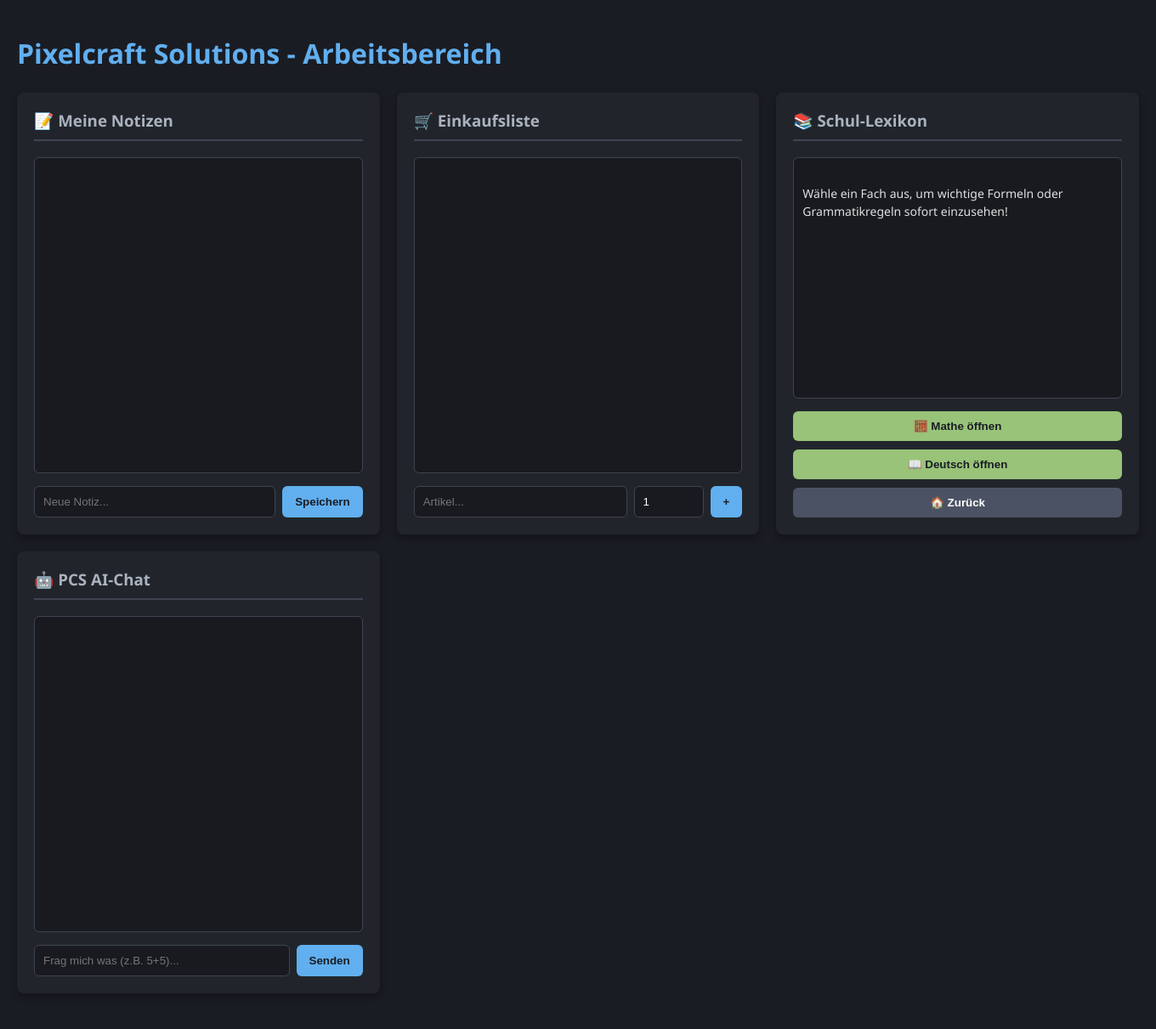
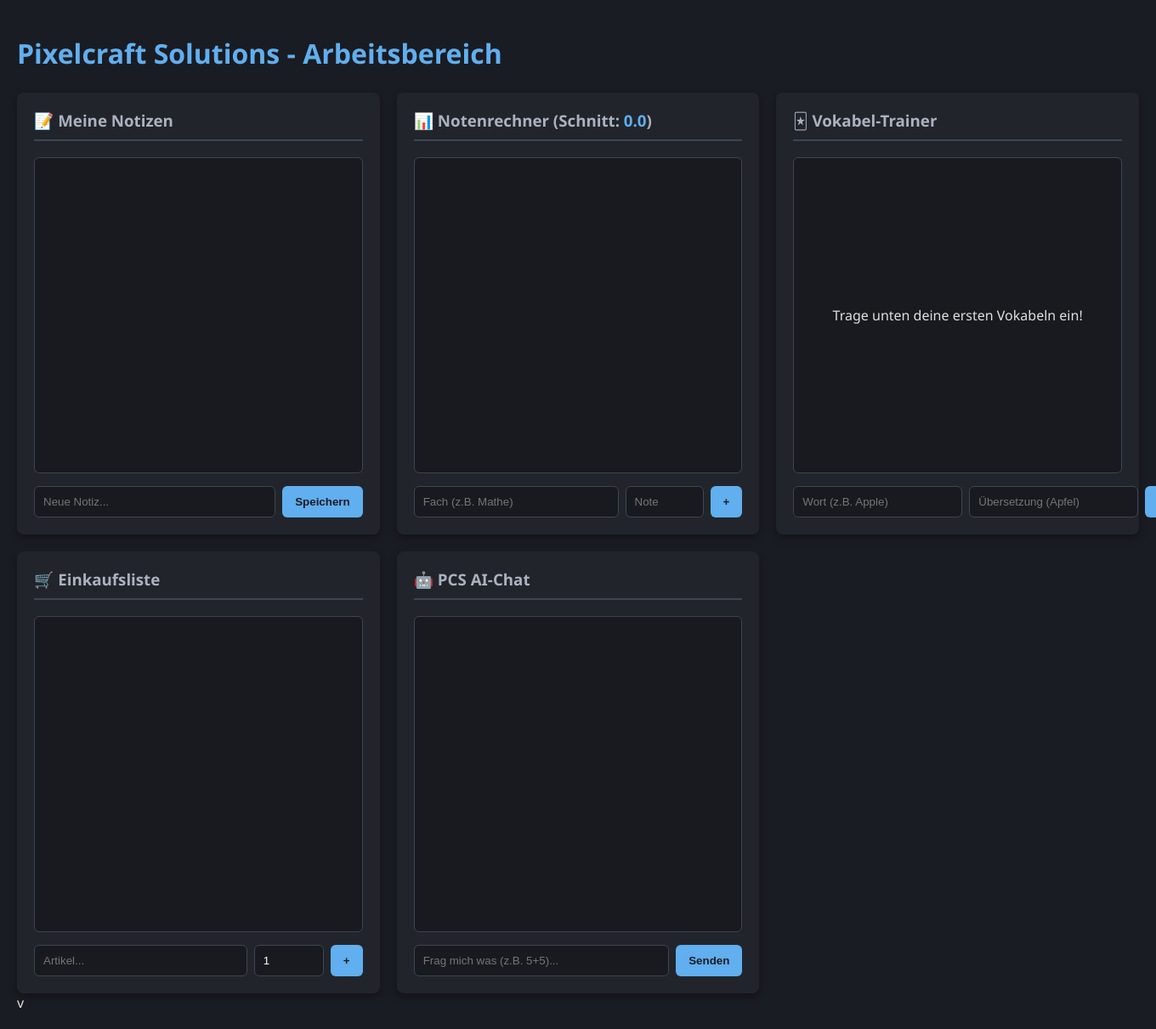
Before and after one commit to Skyguy1710/Pixelcraft-solutions, a Flask app: page / in a window 1360 px wide; the page is wider, and only the part inside the window is pictured. Shown: that part at 85% size. Before the commit the page ends 1149 px from the top of that part, so only its background shows below. Run offline with Flask 3, Linux system fonts and the light colour scheme.

Commit message:
Refactor index.html with new features and styles

```diff
--- a/templates/index.html
+++ b/templates/index.html
@@ -60,7 +60,7 @@
             display: flex;
             gap: 8px;
         }
-        input[type="text"], input[type="number"] {
+        input[type="text"], input[type="number"], select {
             padding: 10px;
             border-radius: 6px;
             border: 1px solid #3e4451;
@@ -69,7 +69,6 @@
             outline: none;
         }
         input[type="text"] { flex-grow: 1; }
-        input[type="number"] { width: 60px; }
 
         button {
             padding: 10px 15px;
@@ -82,6 +81,7 @@
             transition: background 0.2s;
         }
         button:hover { background-color: #498cd6; }
+
         .btn-delete {
             background-color: #e06c75;
             color: white;
@@ -89,12 +89,32 @@
             font-size: 12px;
         }
         .btn-delete:hover { background-color: #be5046; }
-        .lexikon-btn {
+
+        .btn-share {
             background-color: #98c379;
-            margin-bottom: 5px;
-            width: 100%;
+            color: #1a1c23;
+            padding: 4px 8px;
+            font-size: 12px;
+            margin-right: 5px;
         }
-        .lexikon-btn:hover { background-color: #7d9e61; }
+
+        /* Flashcard Styling */
+        .flashcard {
+            background: #282c34;
+            border: 2px solid #61afef;
+            border-radius: 8px;
+            height: 120px;
+            display: flex;
+            justify-content: center;
+            align-items: center;
+            font-size: 1.2rem;
+            font-weight: bold;
+            cursor: pointer;
+            text-align: center;
+            user-select: none;
+            margin-bottom: 15px;
+            padding: 10px;
+        }
     </style>
 </head>
 <body>
@@ -102,18 +122,21 @@
     <h1>Pixelcraft Solutions - Arbeitsbereich</h1>
 
     <div class="container">
-        <!-- Notizen -->
+        <!-- 📝 Notizen (Mit Quick-Share) -->
         <div class="card">
             <h3>📝 Meine Notizen</h3>
             <div class="list-box">
                 {% for notiz in notizen %}
                     <div class="item">
                         <span>{{ notiz }}</span>
-                        <form method="POST" style="margin:0;">
+                        <div>
+                            <button type="button" class="btn-share" onclick="shareItem('{{ notiz }}')">🔗 Share</button>
+                            <form method="POST" style="display:inline;">
                                 <input type="hidden" name="action" value="del_notiz">
                                 <input type="hidden" name="index" value="{{ loop.index0 }}">
                                 <button type="submit" class="btn-delete">X</button>
                             </form>
+                        </div>
                     </div>
                 {% endfor %}
             </div>
@@ -124,15 +147,15 @@
             </form>
         </div>
 
-        <!-- Einkaufsliste mit Anzahl -->
+        <!-- 📊 Noten- & Schnitt-Rechner -->
         <div class="card">
-            <h3>🛒 Einkaufsliste</h3>
+            <h3>📊 Notenrechner (Schnitt: <span style="color:#61afef;">{{ schnitt }}</span>)</h3>
             <div class="list-box">
-                {% for item in einkauf_liste %}
+                {% for item in noten_liste %}
                     <div class="item">
-                        <span>🛍️ {{ item }}</span>
+                        <span>📖 {{ item }}</span>
                         <form method="POST" style="margin:0;">
-                            <input type="hidden" name="action" value="del_einkauf">
+                            <input type="hidden" name="action" value="del_note">
                             <input type="hidden" name="index" value="{{ loop.index0 }}">
                             <button type="submit" class="btn-delete">X</button>
                         </form>
@@ -140,27 +163,60 @@
                 {% endfor %}
             </div>
             <form method="POST">
-                <input type="hidden" name="action" value="add_einkauf">
-                <input type="text" name="einkauf_item" placeholder="Artikel..." required style="flex-grow:2;">
-                <input type="number" name="einkauf_menge" value="1" min="1" required>
+                <input type="hidden" name="action" value="add_note">
+                <input type="text" name="fach" placeholder="Fach (z.B. Mathe)" required>
+                <input type="number" name="note" placeholder="Note" min="1" max="6" step="0.1" required style="width:70px;">
                 <button type="submit">+</button>
             </form>
         </div>
 
-        <!-- Wissens-Lexikon (Mathe & Deutsch) -->
+        <!-- 🃏 Vokabel-Trainer (Flashcards) -->
         <div class="card">
-            <h3>📚 Schul-Lexikon</h3>
-            <div class="list-box" id="lexikon-content" style="font-size: 14px; line-height: 1.5;">
-                Wähle ein Fach aus, um wichtige Formeln oder Grammatikregeln sofort einzusehen!
+            <h3>🃏 Vokabel-Trainer</h3>
+            {% if vokabeln_liste %}
+                <div class="flashcard" id="card" onclick="flipCard()">Klick zum Starten</div>
+                <div style="display:flex; gap:10px; margin-bottom:10px;">
+                    <button type="button" onclick="nextCard()" style="flex-grow:1;">Nächste Karte ➔</button>
                 </div>
-            <div style="display: flex; flex-direction: column; gap: 5px;">
-                <button type="button" class="lexikon-btn" onclick="showMathe()">🧮 Mathe öffnen</button>
-                <button type="button" class="lexikon-btn" onclick="showDeutsch()">📖 Deutsch öffnen</button>
-                <button type="button" onclick="showHome()" style="background-color: #4b5263; color: white;">🏠 Zurück</button>
+            {% else %}
+                <div class="list-box" style="display:flex; align-items:center; justify-content:center;">Trage unten deine ersten Vokabeln ein!</div>
+            {% endif %}
+
+            <form method="POST">
+                <input type="hidden" name="action" value="add_vokabel">
+                <input type="text" name="wort" placeholder="Wort (z.B. Apple)" required>
+                <input type="text" name="uebersetzung" placeholder="Übersetzung (Apfel)" required>
+                <button type="submit">+</button>
+            </form>
+        </div>
+
+        <!-- 🛒 Einkaufsliste -->
+        <div class="card">
+            <h3>🛒 Einkaufsliste</h3>
+            <div class="list-box">
+                {% for item in einkauf_liste %}
+                    <div class="item">
+                        <span>🛍️ {{ item }}</span>
+                        <div>
+                            <button type="button" class="btn-share" onclick="shareItem('{{ item }}')">🔗 Share</button>
+                            <form method="POST" style="display:inline;">
+                                <input type="hidden" name="action" value="del_einkauf">
+                                <input type="hidden" name="index" value="{{ loop.index0 }}">
+                                <button type="submit" class="btn-delete">X</button>
+                            </form>
                         </div>
                     </div>
+                {% endfor %}
+            </div>
+            <form method="POST">
+                <input type="hidden" name="action" value="add_einkauf">
+                <input type="text" name="einkauf_item" placeholder="Artikel..." required>
+                <input type="number" name="einkauf_menge" value="1" min="1" required style="width:60px;">
+                <button type="submit">+</button>
+            </form>
+        </div>
 
-        <!-- AI Chat -->
+        <!-- 🤖 PCS AI-Chat -->
         <div class="card">
             <h3>🤖 PCS AI-Chat</h3>
             <div class="list-box">
@@ -177,28 +233,56 @@
     </div>
 
     <script>
-        function showMathe() {
-            document.getElementById('lexikon-content').innerHTML = `
-                <b>🧮 Mathe-Formelsammlung:</b><br>
-                • <b>Fläche Rechteck:</b> $A = a \cdot b$<br>
-                • <b>Umfang Rechteck:</b> $U = 2 \cdot (a + b)$<br>
-                • <b>Pythagoras:</b> $a^2 + b^2 = c^2$<br>
-                • <b>Prozentrechnung:</b> $P = \frac{G \cdot p}{100}$
-            `;
+        // Vokabel Flashcard Logik
+        const cards = [
+            {% for v in vokabeln_liste %}
+                { wort: "{{ v.wort }}", uebersetzung: "{{ v.uebersetzung }}" },
+            {% endfor %}
+        ];
+
+        let currentCardIndex = 0;
+        let isShowingFront = true;
+
+        function updateCardDisplay() {
+            if (cards.length === 0) return;
+            const cardElement = document.getElementById('card');
+            if (isShowingFront) {
+                cardElement.innerHTML = "<b>Wort:</b><br>" + cards[currentCardIndex].wort;
+                cardElement.style.borderColor = "#61afef";
+            } else {
+                cardElement.innerHTML = "<b>Übersetzung:</b><br>" + cards[currentCardIndex].uebersetzung;
+                cardElement.style.borderColor = "#98c379";
             }
-        function showDeutsch() {
-            document.getElementById('lexikon-content').innerHTML = `
-                <b>📖 Deutsch-Grammatik:</b><br>
-                • <b>Subjekt:</b> Wer oder was? (Nominativ)<br>
-                • <b>Prädikat:</b> Was tut das Subjekt? (Tätigkeitswort)<br>
-                • <b>Objekte:</b> Genitiv, Dativ (Wem?), Akkusativ (Wen/Was?)<br>
-                • <b>Umstellprobe:</b> Satzglieder lassen sich verschieben.
-            `;
         }
-        function showHome() {
-            document.getElementById('lexikon-content').innerHTML = 'Wähle ein Fach aus, um wichtige Formeln oder Grammatikregeln sofort einzusehen!';
+
+        function flipCard() {
+            if (cards.length === 0) return;
+            isShowingFront = !isShowingFront;
+            updateCardDisplay();
+        }
+
+        function nextCard() {
+            if (cards.length === 0) return;
+            currentCardIndex = (currentCardIndex + 1) % cards.length;
+            isShowingFront = true;
+            updateCardDisplay();
+        }
+
+        if (cards.length > 0) {
+            updateCardDisplay();
+        }
+
+        // Quick-Share Funktion
+        function shareItem(text) {
+            const shareText = "Pixelcraft Solutions - Eintrag: " + text;
+            if (navigator.clipboard) {
+                navigator.clipboard.writeText(shareText);
+                alert("In die Zwischenablage kopiert! Du kannst es jetzt bei WhatsApp oder Discord einfügen: \n" + shareText);
+            } else {
+                alert("Teilen: " + shareText);
+            }
         }
     </script>
 
 </body>
-</html>
+</html>v
```
Lines whose indentation alone changed are shown as unchanged.
